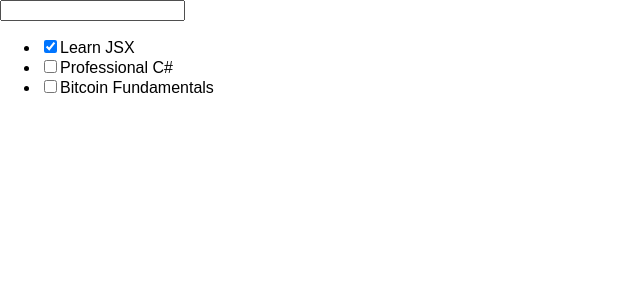
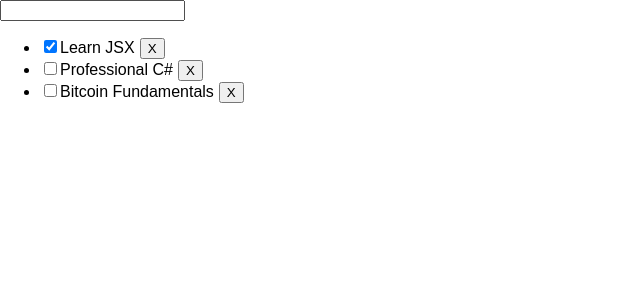
Before and after one commit to zdenotirc/demo-app, a React (Create React App) app: page / in a window 1280 px wide. Shown: the top 300 px of the page, without its empty margins (0-640 px from the left). Built offline with nearby package versions, Linux system fonts and the light colour scheme; the HTML template or start-up script is replaced by a standard one.

Commit message:
15. Remove Items from a List without Mutations

```diff
--- a/src/App.tsx
+++ b/src/App.tsx
@@ -3,7 +3,7 @@ import * as React from 'react';
 import { TodoAdd } from './components/todo/TodoAdd';
 import { TodoList } from './components/todo/TodoList';
 import { TodoItemModel } from './models/TodoItem';
-import { addTodo, generateId, updateTodo, findById, toggleTodo } from './lib/todoHelpers';
+import { addTodo, generateId, updateTodo, findById, toggleTodo, removeTodo } from './lib/todoHelpers';
 
 interface AppProps { }
 
@@ -63,6 +63,13 @@ class App extends React.PureComponent<AppProps, AppState> {
     });
   }
 
+  handleRemove = (id: number) => {
+    const todo = findById(id, this.state.todos);
+    const updatedTodos = removeTodo(this.state.todos, todo);
+
+    this.setState({ todos: updatedTodos });
+  }
+
   render() {
     const submitHandler = this.state.currentTodo ? this.handleSubmit : this.handleEmptySubmit;
     return (
@@ -75,7 +82,7 @@ class App extends React.PureComponent<AppProps, AppState> {
             currentTodo={this.state.currentTodo}
           />
           <div className="Todo-List">
-            <TodoList handleToggle={this.handleToggle} todos={this.state.todos} />
+            <TodoList handleRemove={this.handleRemove} handleToggle={this.handleToggle} todos={this.state.todos} />
           </div>
         </div>
       </div>
--- a/src/components/todo/TodoItem.tsx
+++ b/src/components/todo/TodoItem.tsx
@@ -4,10 +4,15 @@ import { TodoItemModel } from '../../models/TodoItem';
 interface TodoItemProps {
     todoItemModel: TodoItemModel;
     handleToggle: (id: number) => void;
+
+    handleRemove: (id: number) => void;
 }
 
 export const TodoItem: React.StatelessComponent<TodoItemProps> = (props: TodoItemProps) => {
-    const { handleToggle, todoItemModel: { id, name, isComplete } } = props;
+    const { handleRemove, handleToggle, todoItemModel: { id, name, isComplete } } = props;
+
+    const btnStyle = { marginLeft: '5px' };
+
     return (
         <li>
             <input
@@ -16,6 +21,7 @@ export const TodoItem: React.StatelessComponent<TodoItemProps> = (props: TodoIte
                 checked={isComplete}
             />
             {name}
+            <button onClick={() => handleRemove(id)} style={btnStyle} type="submit">X</button>
         </li>
     );
 };
--- a/src/components/todo/TodoList.tsx
+++ b/src/components/todo/TodoList.tsx
@@ -7,9 +7,11 @@ interface TodoListProps {
     todos: TodoItemModel[];
 
     handleToggle: (id: number) => void;
+
+    handleRemove: (id: number) => void;
 }
 
-export const TodoList: React.StatelessComponent<TodoListProps> = ({ todos, handleToggle }) => {
+export const TodoList: React.StatelessComponent<TodoListProps> = ({ todos, handleToggle, handleRemove }) => {
     return (
         <div className="Todo-List">
             <ul>
@@ -19,6 +21,7 @@ export const TodoList: React.StatelessComponent<TodoListProps> = ({ todos, handl
                             key={todo.id}
                             todoItemModel={todo}
                             handleToggle={handleToggle}
+                            handleRemove={handleRemove}
                         />)
                 }
             </ul>
--- a/src/lib/todoHelpers.ts
+++ b/src/lib/todoHelpers.ts
@@ -36,3 +36,12 @@ export const updateTodo = (list: TodoItemModel[], item?: TodoItemModel) => {
 
     return list;
 };
+
+export const removeTodo = (list: TodoItemModel[], item?: TodoItemModel) => {
+    if (item) {
+        const newList = list.filter((i) => i.id !== item.id);
+        return newList;
+    }
+
+    return list;
+};
```
Also changed, not shown: 1 other file (tests, documents, lock files or other folders).
